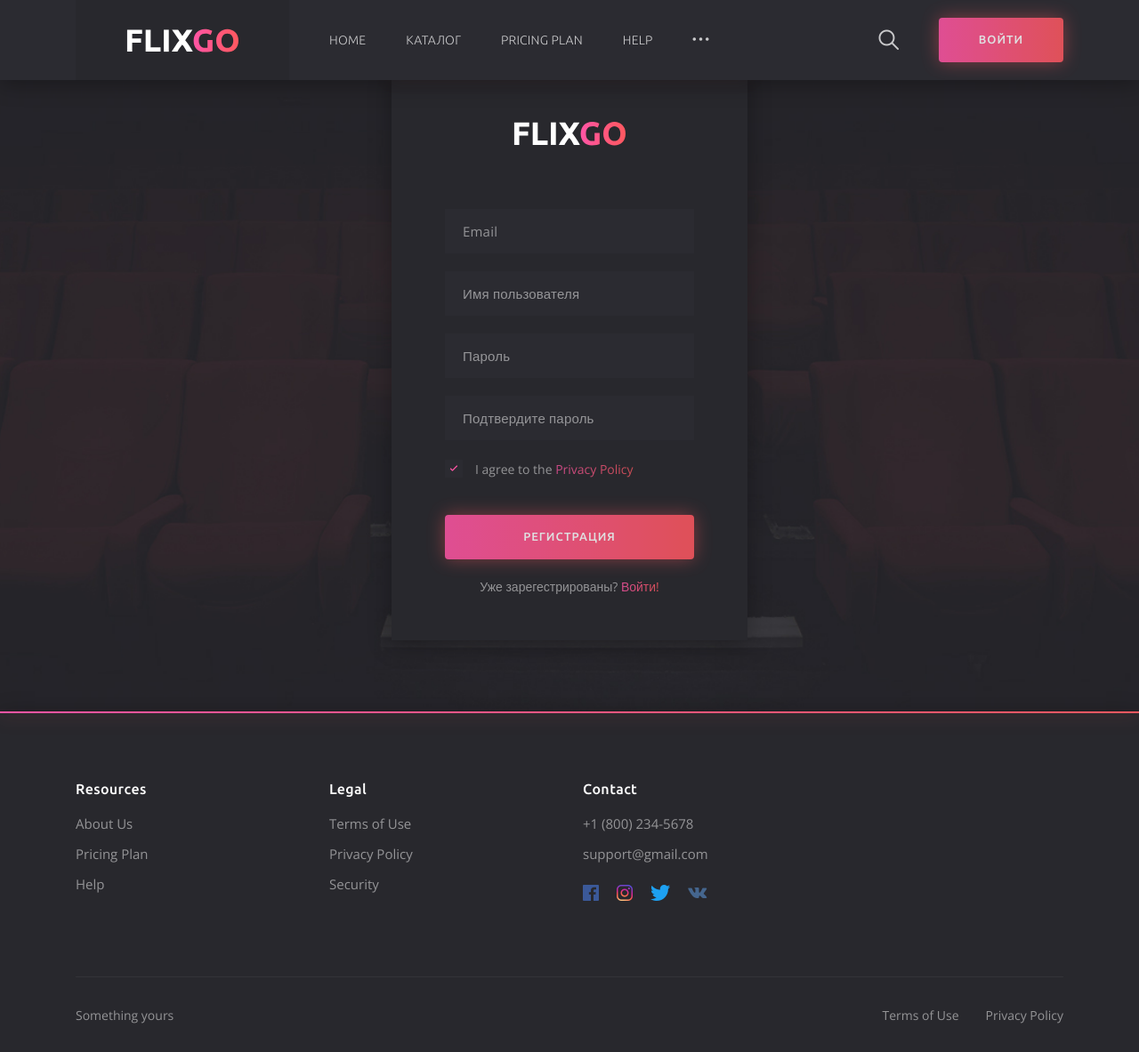
After one commit to soldatov-ss/django-cinema_site, a Django app: page /register/ in a window 1280 px wide. The commit adds this page. Shown: the whole page at 89% size. Run offline with Django 4.2, Linux system fonts and the light colour scheme; some libraries are stand-ins or nearby versions.

Commit message:
Авторизация и регистрация юзеров

```diff
--- a/static/css/main.css
+++ b/static/css/main.css
@@ -3766,3 +3766,6 @@ html:not([dir="rtl"]) .noUi-horizontal .noUi-handle {
   left: 0;
   color: #fdf497;
 }
+.errorlist {
+  color: white;
+}
--- a/templates/inc/_header.html
+++ b/templates/inc/_header.html
@@ -54,11 +54,17 @@
                             <button class="header__search-btn" type="button">
                                 <i class="icon ion-ios-search"></i>
                             </button>
-
-                            <a href="signin.html" class="header__sign-in">
-                                <i class="icon ion-ios-log-in"></i>
-                                <span>sign in</span>
-                            </a>
+                            {% if request.user.is_authenticated %}
+                                <a href="{% url 'logout' %}" class="header__sign-in">
+                                    <i class="icon ion-ios-log-in"></i>
+                                        <span>Выйти</span>
+                                </a>
+                            {% else %}
+                                <a href="{% url 'login' %}" class="header__sign-in">
+                                    <i class="icon ion-ios-log-in"></i>
+                                        <span>Войти</span>
+                                </a>
+                            {% endif %}
                         </div>
                         <!-- end header auth -->
 
--- a/web_site/forms.py
+++ b/web_site/forms.py
@@ -1,4 +1,5 @@
 from django import forms
+from django.contrib.auth.forms import UserCreationForm, AuthenticationForm
 
 from web_site.models import Reviews
 
@@ -12,3 +13,14 @@ class ReviewForm(forms.ModelForm):
             'name': forms.TextInput(attrs={'class': 'form__input', 'placeholder': 'Ваше Имя'}),
             'text': forms.Textarea(attrs={'class': 'form__textarea',  'id':"contactcomment" , 'placeholder': 'Ваш отзыв'}),
         }
+
+class UserRegisterForm(UserCreationForm):
+    email = forms.EmailField(widget=forms.EmailInput(attrs={'class': "sign__input", 'placeholder': 'Email'}))
+    username = forms.CharField(widget=forms.TextInput(attrs={'class': "sign__input", 'placeholder': 'Имя пользователя'}))
+    password1 = forms.CharField(widget=forms.PasswordInput(attrs={'class': "sign__input", 'placeholder': 'Пароль'}))
+    password2 = forms.CharField(widget=forms.PasswordInput(attrs={'class': "sign__input", 'placeholder': 'Подтвердите пароль'}))
+
+
+class UserLoginForm(AuthenticationForm):
+    username = forms.CharField(widget=forms.TextInput(attrs={'class': 'sign__input', 'placeholder': 'Имя пользователя'}))
+    password = forms.CharField(widget=forms.PasswordInput(attrs={'class': 'sign__input', 'placeholder': 'Пароль'}))
--- /dev/null
+++ b/web_site/templates/web_site/register.html
@@ -0,0 +1,57 @@
+{% extends 'base.html' %}
+{% load static %}
+{% block title %}
+Регистрация
+{% endblock %}
+
+{% block content %}
+
+<div class="sign section--bg" data-bg="{% static 'img/section/section.jpg' %}">
+    <div class="container">
+        <div class="row">
+            <div class="col-12">
+                <div class="sign__content">
+                    <!-- registration form -->
+                    <form class="sign__form" method="post">
+                        {% csrf_token %}
+                        <a href="{% url 'home' %}" class="sign__logo">
+                            <img src="{% static 'img/logo.svg' %}" alt="">
+                        </a>
+                        <p>{{ form.errors }}</p>
+
+                        <div class="sign__group">
+                            {{ form.email }}
+                        </div>
+
+                        <div class="sign__group">
+                            {{ form.username }}
+
+                        </div>
+
+                        <div class="sign__group">
+                            {{ form.password1 }}
+
+                        </div>
+                        <div class="sign__group">
+                            {{ form.password2 }}
+                        </div>
+
+                        <div class="sign__group sign__group--checkbox">
+                            <input id="remember" name="remember" type="checkbox" checked="checked">
+                            <label for="remember">I agree to the <a href="#">Privacy Policy</a></label>
+                        </div>
+
+                        <button class="sign__btn" type="submit">Регистрация</button>
+
+                        <span class="sign__text">Уже зарегестрированы? <a href="{% url 'login' %}">Войти!</a></span>
+                    </form>
+                    <!-- registration form -->
+
+                </div>
+            </div>
+        </div>
+    </div>
+</div>
+
+
+{% endblock %}
--- a/web_site/urls.py
+++ b/web_site/urls.py
@@ -4,6 +4,9 @@ from .views import *
 urlpatterns = [
     path('', MoviesView.as_view(), name='home'),
     path('catalog/', CatalogView.as_view(), name='catalog'),
+    path('register/', UserRegisterView.as_view(), name='register'),
+    path('login/', UserLoginView.as_view(), name='login'),
+    path('logout/', logout_user, name='logout'),
     path('catalog/<str:slug>/', CatalogForGenre.as_view(), name='catalog_list'),
     path('<slug:slug>/', SingleMovieView.as_view(), name='movie_detail'),
     path("review/<int:pk>/", AddReview.as_view(), name="add_review"),
--- a/web_site/views.py
+++ b/web_site/views.py
@@ -1,10 +1,12 @@
+from django.contrib.auth import login, logout
+from django.contrib.auth.views import LoginView
 from django.core.exceptions import ObjectDoesNotExist
 from django.shortcuts import render, redirect
-# Create your views here.
+from django.urls import reverse_lazy
 from django.views import View
 from django.views.generic import ListView, DetailView, CreateView
 
-from web_site.forms import ReviewForm
+from web_site.forms import ReviewForm, UserRegisterForm, UserLoginForm
 from web_site.models import Movie, Genre, Actor, Rating
 
 
@@ -114,8 +116,10 @@ class CatalogView(MoviesFilter, ListView):
     template_name = 'web_site/catalog_movies.html'
     context_object_name = 'movies'
 
+    # paginate_by = 3
+
     def get_queryset(self):
-        if self.request.GET:
+        if self.request.GET.get('genres'):
             genres = Genre.objects.get(name=self.request.GET.get('genres'))
             queryset = Movie.objects.filter(genres=genres.id)
             return queryset
@@ -127,10 +131,31 @@ class CatalogView(MoviesFilter, ListView):
 class CatalogForGenre(MoviesFilter, ListView):
     model = Movie
     template_name = 'web_site/catalog_movies.html'
-    context_object_name = 'movies'
 
     def get_queryset(self):
         if self.kwargs:
             genres = Genre.objects.get(name=self.kwargs['slug'])
             queryset = Movie.objects.filter(genres=genres.id)
             return queryset
+
+
+class UserRegisterView(CreateView):
+    form_class = UserRegisterForm
+    template_name = 'web_site/register.html'
+    success_url = reverse_lazy('home')
+
+    def form_valid(self, form):
+        user = form.save()
+        login(self.request, user)
+        return redirect('home')
+
+
+class UserLoginView(LoginView):
+    form_class = UserLoginForm
+    template_name = 'web_site/login.html'
+    next_page = 'home'
+
+
+def logout_user(request):
+    logout(request)
+    return redirect('login')
```
Also changed, not shown: web_site/templates/web_site/catalog_movies.html (+39 -2 lines), web_site/templates/web_site/login.html (added, +46 -0 lines).
